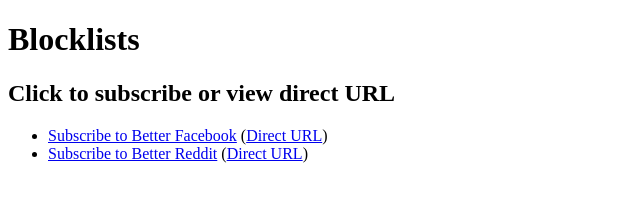
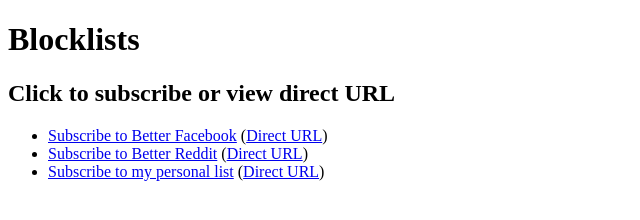
Before and after one commit to ethan-xd/ethan-xd.github.io, a plain HTML site: page index.html in a window 1280 px wide. Shown: the whole page, without its empty margins (0-640 px from the left). Drawn offline with Linux system fonts and the light colour scheme.

Commit message:
Update index.html

```diff
--- a/index.html
+++ b/index.html
@@ -4,5 +4,6 @@
 <ul>
 <li><a href="abp:subscribe?location=https%3A%2F%2Fraw.githubusercontent.com%2FEthan-Xd%2FEthan-Xd.github.io%2Fmaster%2Ffb.txt&title=Better%20Facebook">Subscribe to Better Facebook</a> (<a href="https://raw.githubusercontent.com/Ethan-Xd/Ethan-Xd.github.io/master/fb.txt">Direct URL</a>)</li>
 <li><a href="abp:subscribe?location=https%3A%2F%2Fraw.githubusercontent.com%2FEthan-Xd%2FEthan-Xd.github.io%2Fmaster%2Frdt.txt&title=Better%20Reddit">Subscribe to Better Reddit</a> (<a href="https://raw.githubusercontent.com/Ethan-Xd/Ethan-Xd.github.io/master/rdt.txt">Direct URL</a>)</li>
+  <li><a href="abp:subscribe?location=https%3A%2F%2Fraw.githubusercontent.com%2FEthan-Xd%2FEthan-Xd.github.io%2Fmaster%2Fpersonal.txt&title=Ethan%27s%20List">Subscribe to my personal list</a> (<a href="https://raw.githubusercontent.com/Ethan-Xd/Ethan-Xd.github.io/master/personal.txt">Direct URL</a>)</li>
 </ul>
 </body></html>
```
